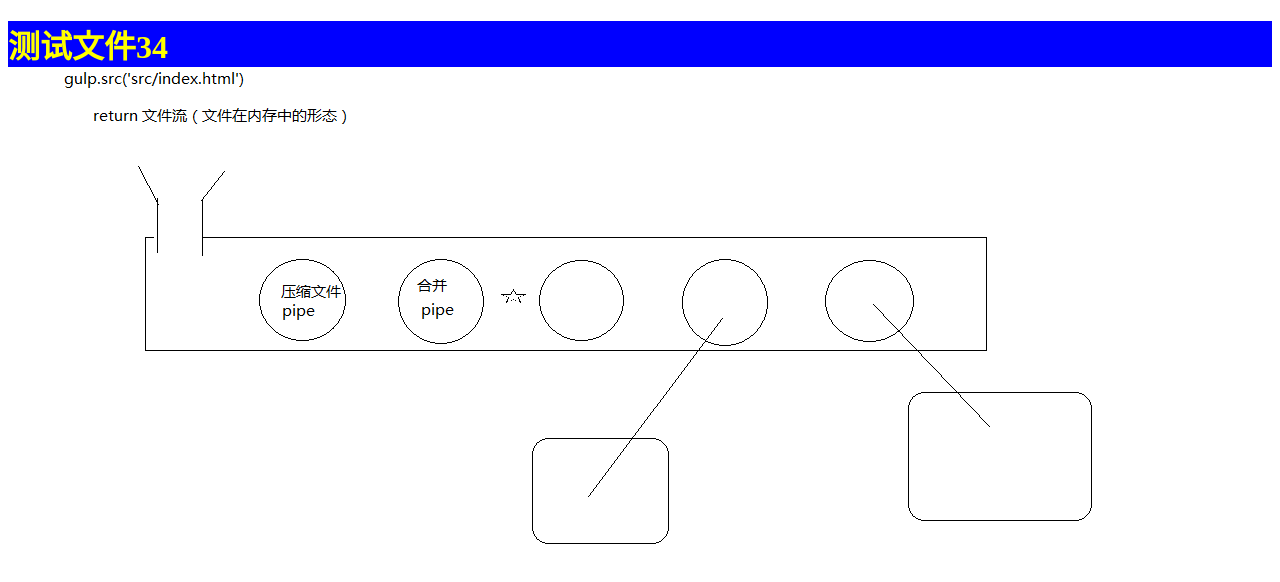
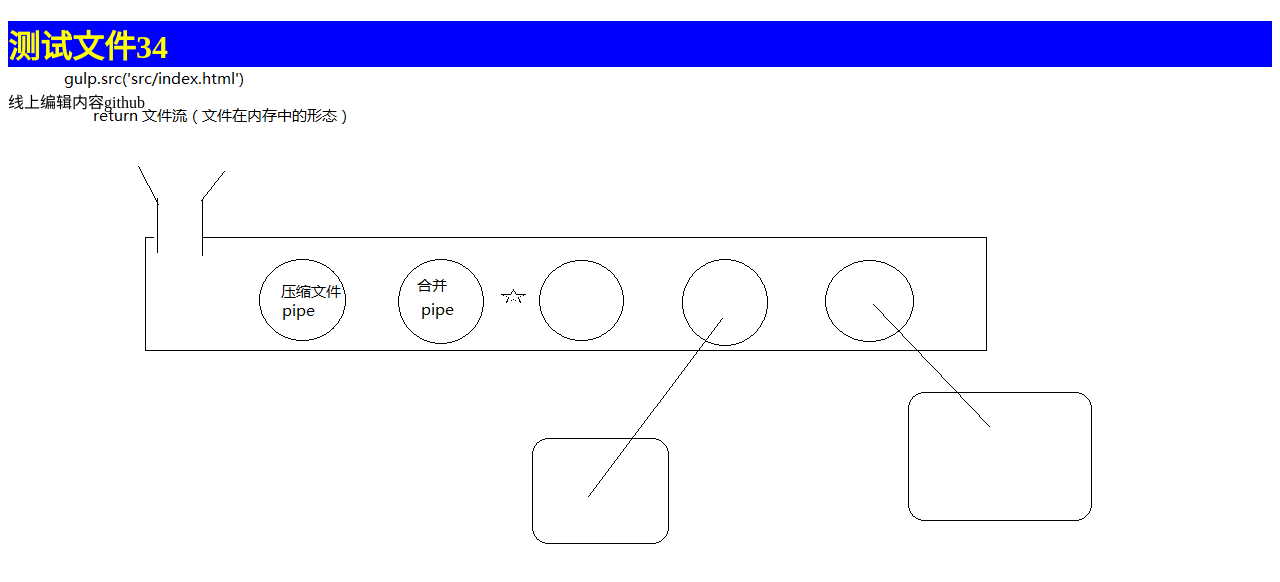
Before and after one commit to preference-lm/git-demo, a website: page src/index.html in a window 1280 px wide. Drawn offline with nearby package versions, Linux system fonts and the light colour scheme; files that its build step writes are made by us from their sources.

Commit message:
线上更新的内容

```diff
--- a/src/index.html
+++ b/src/index.html
@@ -8,6 +8,7 @@
 <body>
 <!-- 注释文件内容 -->
 <h1>测试文件34</h1>
+	<p>线上编辑内容github</p>
 	<script src="scripts/all.js"></script>
 </body>
 </html>
```
